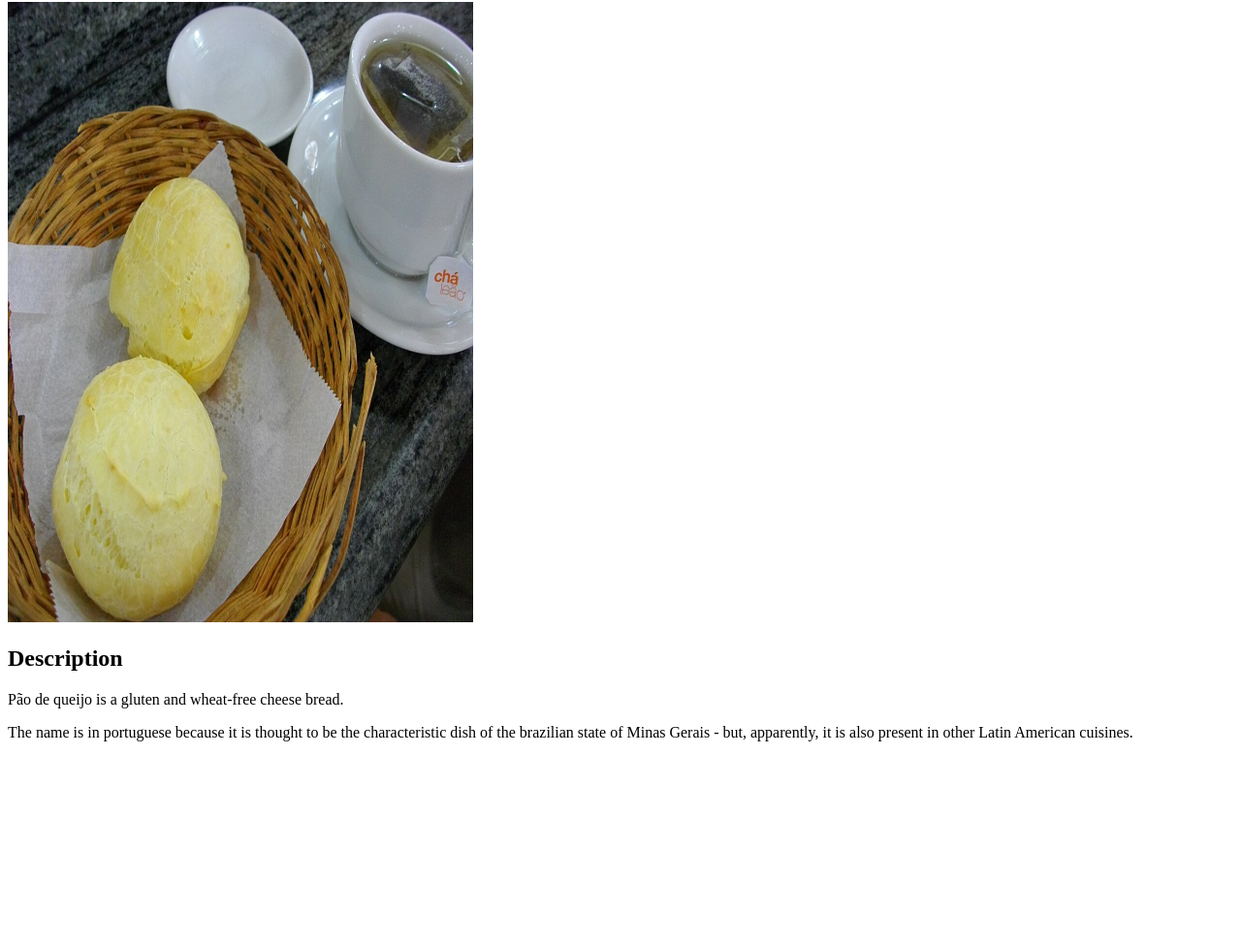
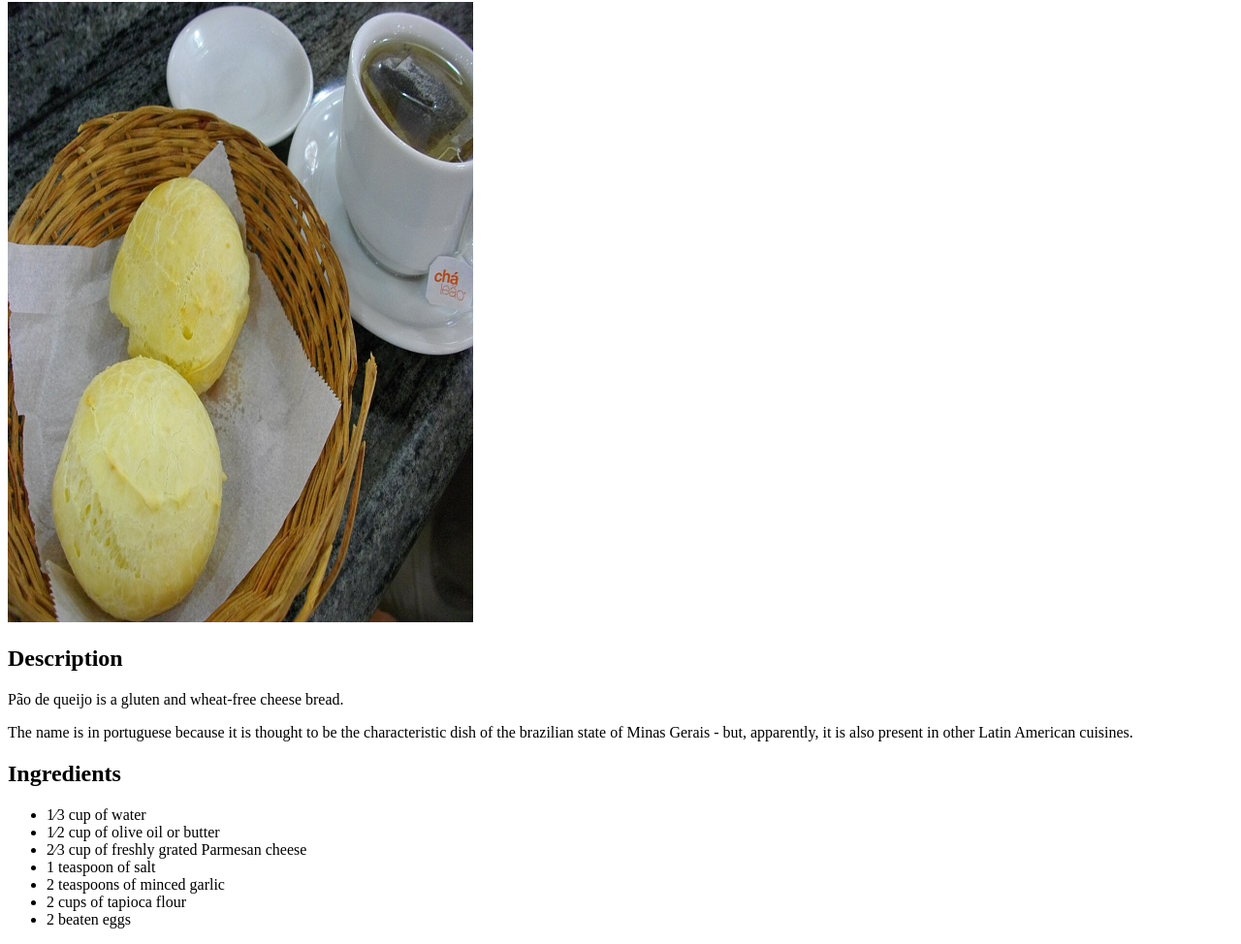
Before and after one commit to gs-101/odin-recipes, a plain HTML site: page recipes/pao-de-queijo.html in a window 1280 px wide. Shown: the part 104-1078 px from the top of the page at 97% size. Before the commit the page ends 885 px from the top, so only its background shows below. Drawn offline with Linux system fonts and the light colour scheme.

Commit message:
feat(pao-de-queijo.html): add ingredients
Add the ingredients as an unordered list.

```diff
--- a/recipes/pao-de-queijo.html
+++ b/recipes/pao-de-queijo.html
@@ -14,5 +14,15 @@
     <p>The name is in portuguese because it is thought to be the
     characteristic dish of the brazilian state of Minas Gerais - but,
     apparently, it is also present in other Latin American cuisines.</p>
+    <h2>Ingredients</h2>
+    <ul>
+      <li>1&frasl;3 cup of water</li>
+      <li>1&frasl;2 cup of olive oil or butter</li>
+      <li>2&frasl;3 cup of freshly grated Parmesan cheese</li>
+      <li>1 teaspoon of salt</li>
+      <li>2 teaspoons of minced garlic</li>
+      <li>2 cups of tapioca flour</li>
+      <li>2 beaten eggs</li>
+    </ul>
   </body>
 </html>
```
